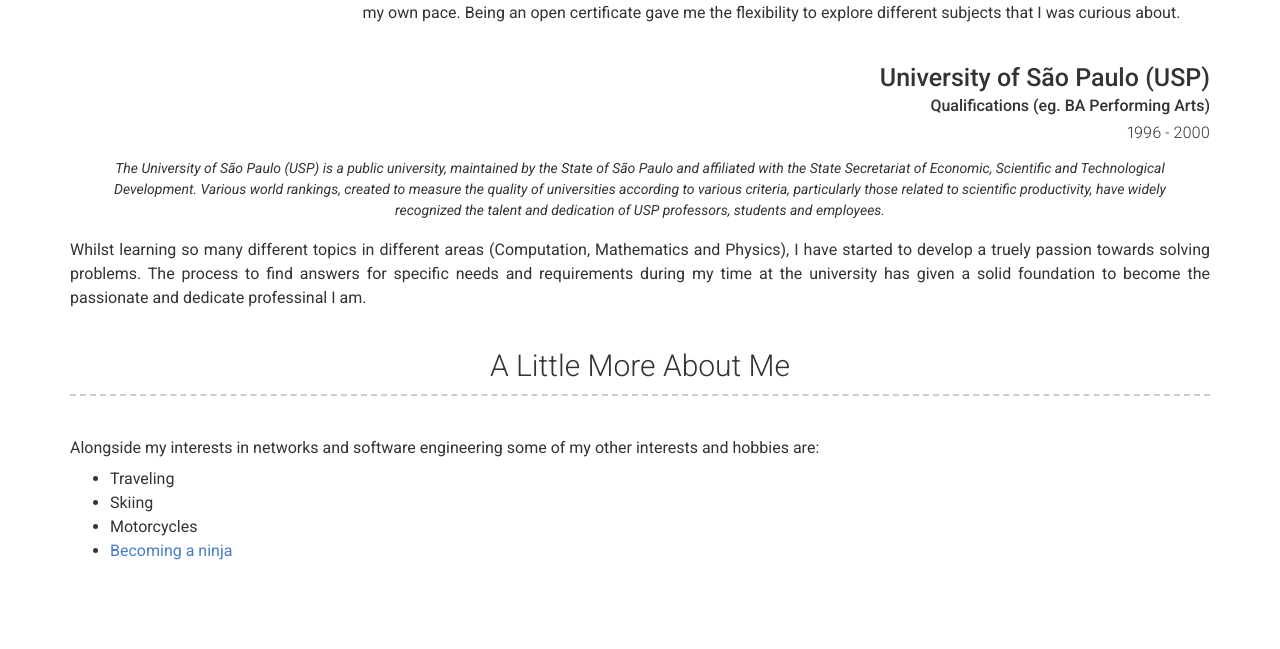
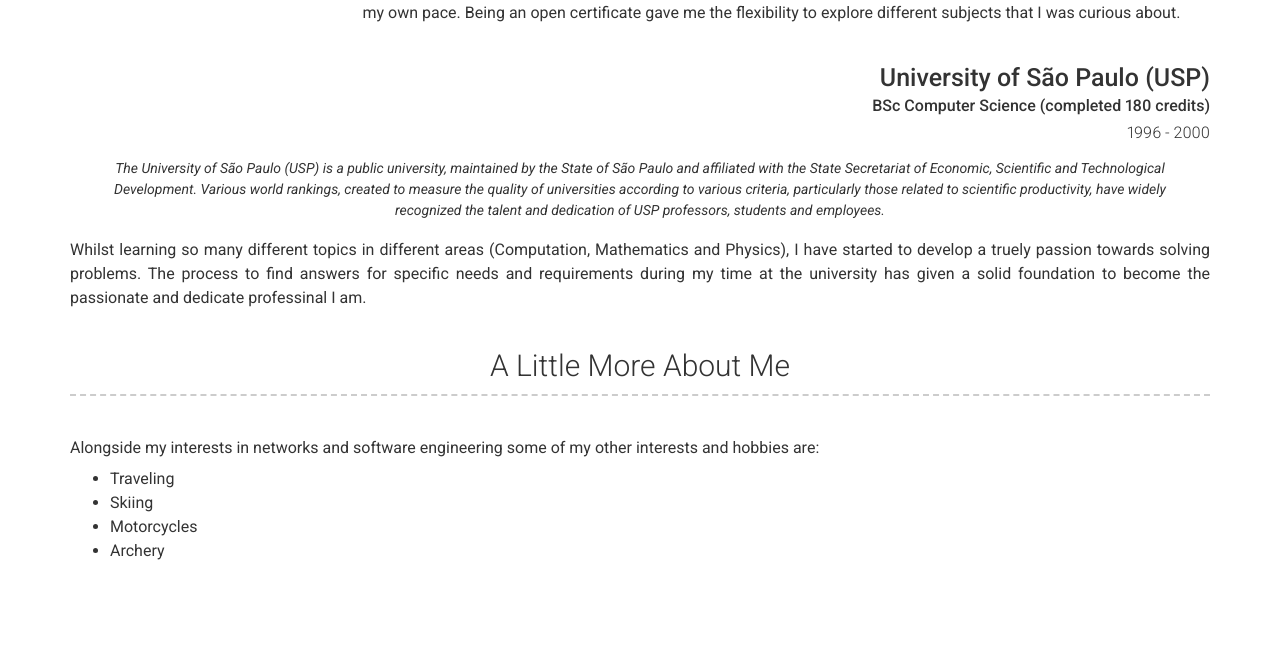
Before and after one commit to douglasreis/douglasreis.github.io, a Jekyll site: the page built from index.md, in a window 1280 px wide. Shown: the part 1529-2178 px from the top of the page. Built offline with Jekyll 4.4.1, drawn with Linux system fonts in a browser that asks for light colours; nearby versions of some CDN libraries.

Commit message:
Update education and more info

```diff
--- a/_config.yml
+++ b/_config.yml
@@ -112,7 +112,7 @@ content:
           During my time with OU I've learnt how to manage my own time better to study and get the accreditations I aimed for at my own pace. Being an open certificate gave me the flexibility to explore different subjects that I was curious about.
       - layout: top-right
         title: University of São Paulo (USP)
-        sub_title: Qualifications (eg. BA Performing Arts)
+        sub_title: BSc Computer Science (completed 180 credits)
         caption: 1996 - 2000
         quote: >
           The University of São Paulo (USP) is a public university, maintained by the State of São Paulo and affiliated with the State Secretariat of Economic, Scientific and Technological Development. Various world rankings, created to measure the quality of universities according to various criteria, particularly those related to scientific productivity, have widely recognized the talent and dedication of USP professors, students and employees.
@@ -125,7 +125,7 @@ content:
        - Traveling
        - Skiing
        - Motorcycles
-       - [Becoming a ninja](https://www.youtube.com/watch?v=vtg4o__aRMg)
+       - Archery
 
 # Footer
 footer_show_references: true
```
